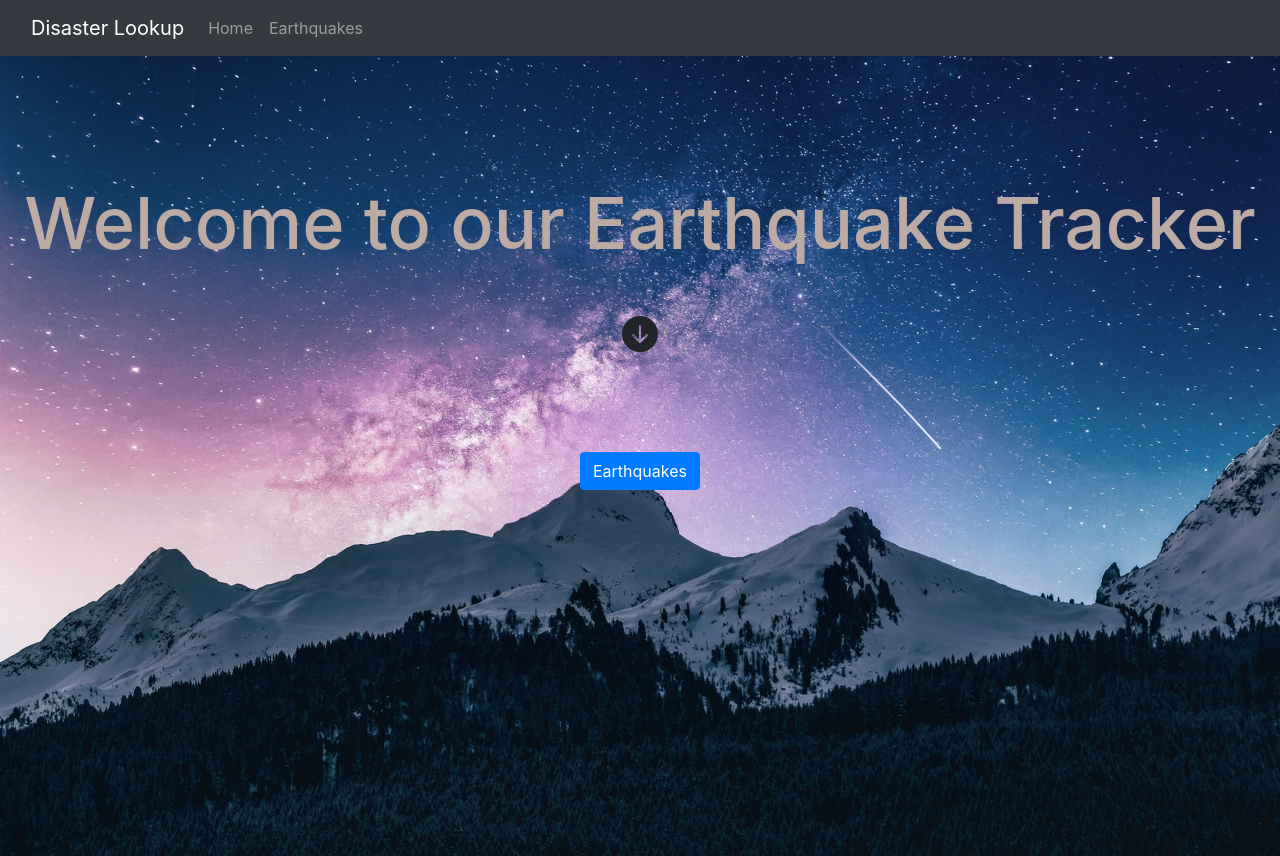
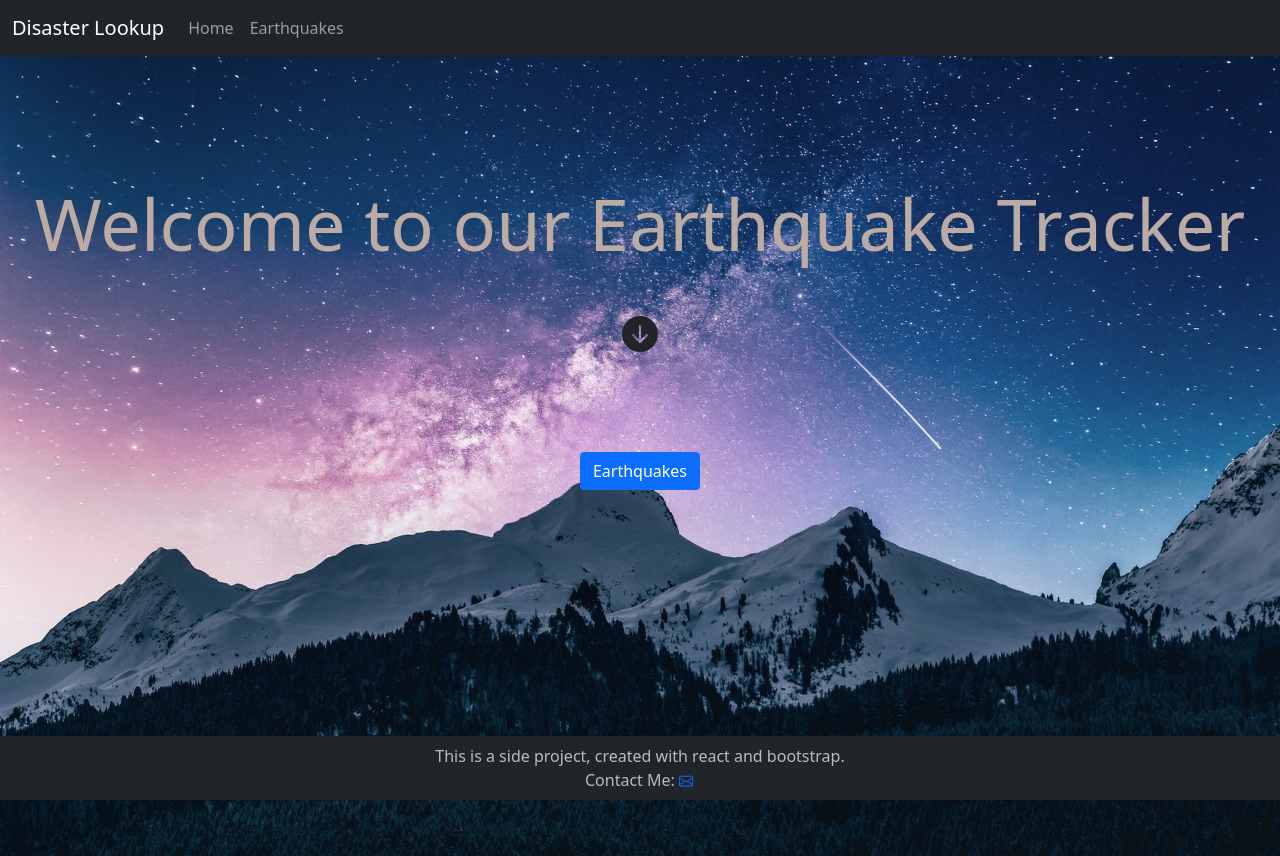
Before and after one commit to GourabPaul007/disaster-lookup, a React (Create React App) app: page / in a window 1280 px wide. Built offline with nearby package versions, Linux system fonts and the light colour scheme.

Commit message:
fixed navbar collapse button and added footer

```diff
--- a/package.json
+++ b/package.json
@@ -3,11 +3,12 @@
   "version": "0.1.0",
   "private": true,
   "dependencies": {
+    "@popperjs/core": "^2.9.2",
     "@testing-library/jest-dom": "^5.11.10",
     "@testing-library/react": "^11.2.6",
     "@testing-library/user-event": "^12.8.3",
-    "axios": "^0.21.1",
-    "bootstrap": "^4.6.0",
+    "bootstrap": "^5.0.0-beta3",
+    "popper.js": "^1.16.1",
     "react": "^17.0.2",
     "react-dom": "^17.0.2",
     "react-router-dom": "^5.2.0",
--- a/public/index.html
+++ b/public/index.html
@@ -24,6 +24,7 @@
       work correctly both with client-side routing and a non-root public URL.
       Learn how to configure a non-root public URL by running `npm run build`.
     -->
+    <!-- <link rel="stylesheet" href="https://stackpath.bootstrapcdn.com/bootstrap/4.4.1/css/bootstrap.min.css" integrity="sha384-Vkoo8x4CGsO3+Hhxv8T/Q5PaXtkKtu6ug5TOeNV6gBiFeWPGFN9MuhOf23Q9Ifjh" crossorigin="anonymous"> -->
     <title>Eq Tracker</title>
   </head>
   <body {
@@ -41,5 +42,8 @@
       To begin the development, run `npm start` or `yarn start`.
       To create a production bundle, use `npm run build` or `yarn build`.
     -->
+    <!-- <script src="https://code.jquery.com/jquery-3.4.1.slim.min.js" integrity="sha384-J6qa4849blE2+poT4WnyKhv5vZF5SrPo0iEjwBvKU7imGFAV0wwj1yYfoRSJoZ+n" crossorigin="anonymous"></script>
+    <script src="https://cdn.jsdelivr.net/npm/popper.js@1.16.0/dist/umd/popper.min.js" integrity="sha384-Q6E9RHvbIyZFJoft+2mJbHaEWldlvI9IOYy5n3zV9zzTtmI3UksdQRVvoxMfooAo" crossorigin="anonymous"></script>
+    <script src="https://stackpath.bootstrapcdn.com/bootstrap/4.4.1/js/bootstrap.min.js" integrity="sha384-wfSDF2E50Y2D1uUdj0O3uMBJnjuUD4Ih7YwaYd1iqfktj0Uod8GCExl3Og8ifwB6" crossorigin="anonymous"></script> -->
   </body>
 </html>
--- a/src/components/Home.jsx
+++ b/src/components/Home.jsx
@@ -66,6 +66,32 @@ const Home = () => {
         Earthquakes
       </Link>
       {/* <Link to="/earthquakes">Earthquakes</Link> */}
+      <div className="container">
+        <footer
+          className="footer fixed-bottom bg-dark py-2"
+          style={{ color: "#bbb" }}
+        >
+          This is a side project, created with react and bootstrap.
+          <div>
+            Contact Me:{" "}
+            <a
+              href="mailto: gourabpaul900@gmail.com?subject = Feedback"
+              target="_blank"
+            >
+              <svg
+                xmlns="http://www.w3.org/2000/svg"
+                width="16"
+                height="16"
+                fill="currentColor"
+                class="bi bi-envelope"
+                viewBox="0 0 18 18"
+              >
+                <path d="M0 4a2 2 0 0 1 2-2h12a2 2 0 0 1 2 2v8a2 2 0 0 1-2 2H2a2 2 0 0 1-2-2V4zm2-1a1 1 0 0 0-1 1v.217l7 4.2 7-4.2V4a1 1 0 0 0-1-1H2zm13 2.383-4.758 2.855L15 11.114v-5.73zm-.034 6.878L9.271 8.82 8 9.583 6.728 8.82l-5.694 3.44A1 1 0 0 0 2 13h12a1 1 0 0 0 .966-.739zM1 11.114l4.758-2.876L1 5.383v5.73z" />
+              </svg>
+            </a>
+          </div>
+        </footer>
+      </div>
     </div>
   );
 };
--- a/src/components/navbar.jsx
+++ b/src/components/navbar.jsx
@@ -1,6 +1,4 @@
 import { Link } from "react-router-dom";
-// import FetchData from "./fetchEqData";
-
 const Navbar = () => {
   return (
     <nav
@@ -12,7 +10,7 @@ const Navbar = () => {
           Disaster Lookup
         </a>
         <button
-          className="navbar-toggler"
+          className="navbar-toggler collapsed"
           type="button"
           data-bs-toggle="collapse"
           data-bs-target="#navbarNav"
--- a/src/index.css
+++ b/src/index.css
@@ -1,13 +1,13 @@
 body {
   margin: 0;
-  font-family: -apple-system, BlinkMacSystemFont, 'Segoe UI', 'Roboto', 'Oxygen',
-    'Ubuntu', 'Cantarell', 'Fira Sans', 'Droid Sans', 'Helvetica Neue',
+  font-family: -apple-system, BlinkMacSystemFont, "Segoe UI", "Roboto", "Oxygen",
+    "Ubuntu", "Cantarell", "Fira Sans", "Droid Sans", "Helvetica Neue",
     sans-serif;
   -webkit-font-smoothing: antialiased;
   -moz-osx-font-smoothing: grayscale;
 }
 
 code {
-  font-family: source-code-pro, Menlo, Monaco, Consolas, 'Courier New',
+  font-family: source-code-pro, Menlo, Monaco, Consolas, "Courier New",
     monospace;
 }
--- a/src/index.js
+++ b/src/index.js
@@ -3,7 +3,9 @@ import ReactDOM from "react-dom";
 import "./index.css";
 import App from "./App";
 import reportWebVitals from "./reportWebVitals";
-import "../node_modules/bootstrap/dist/css/bootstrap.min.css";
+
+import "bootstrap/dist/css/bootstrap.min.css";
+import "bootstrap/dist/js/bootstrap.min.js";
 
 ReactDOM.render(<App />, document.getElementById("root"));
 
```
Also changed, not shown: 1 other file (tests, documents, lock files or other folders).
